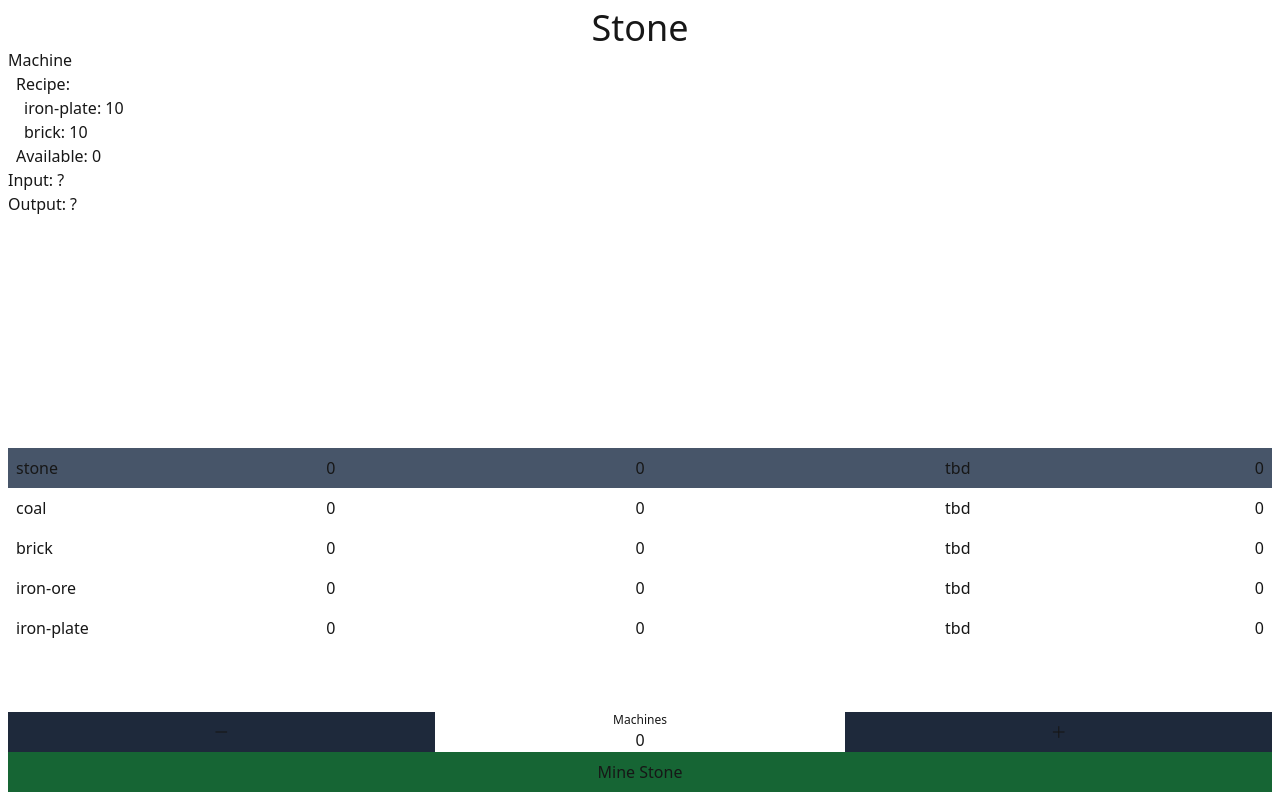
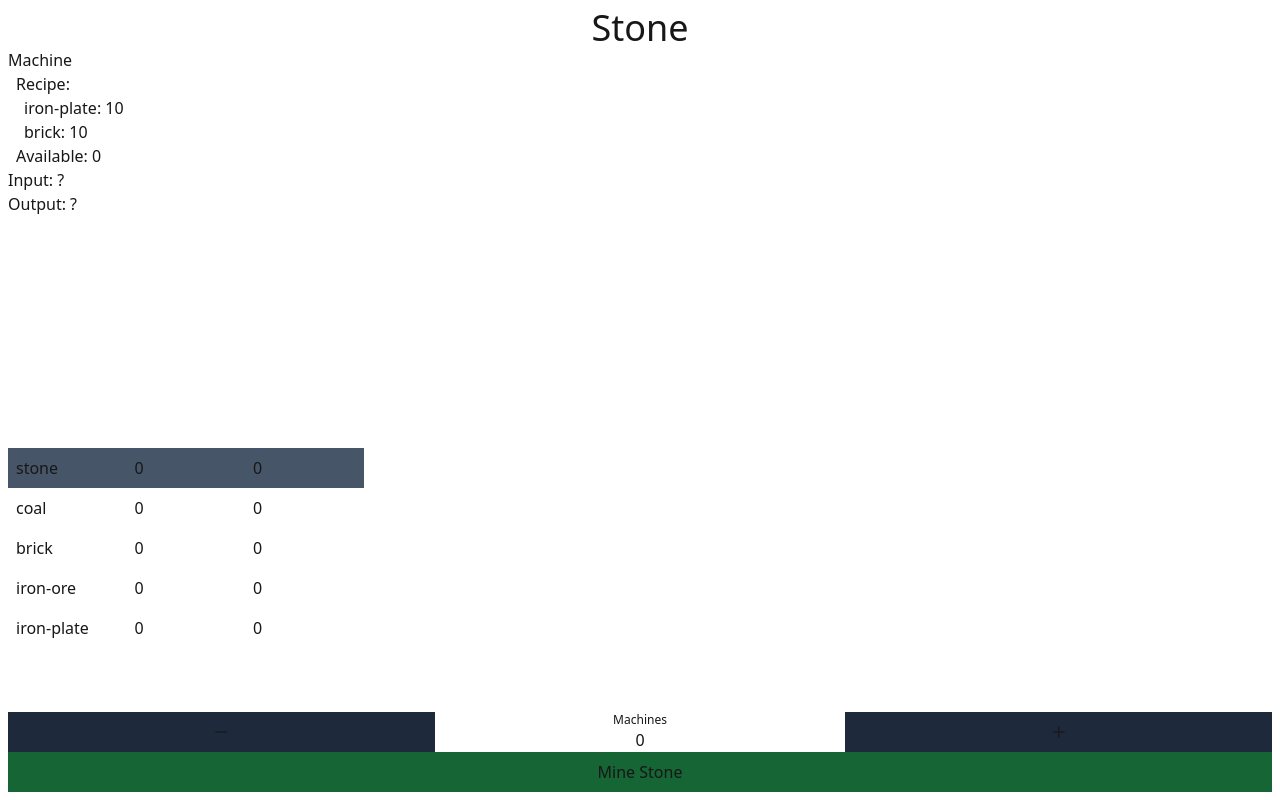
Before and after one commit to tylerschloesser/sim-v6, a React (Vite) app in the folder packages/app/: page / in a window 1280 px wide. Built offline with nearby package versions, Linux system fonts and the light colour scheme.

Commit message:
update table

```diff
--- a/packages/app/src/app.tsx
+++ b/packages/app/src/app.tsx
@@ -1,24 +1,11 @@
-import {
-  createColumnHelper,
-  flexRender,
-  getCoreRowModel,
-  useReactTable,
-} from '@tanstack/react-table'
+import { flexRender } from '@tanstack/react-table'
 import { clsx } from 'clsx'
-import { useEffect, useMemo } from 'react'
+import { useEffect } from 'react'
 import invariant from 'tiny-invariant'
 import { useImmer } from 'use-immer'
 import { MACHINE_RECIPES } from './recipe.js'
 import { ItemType, State } from './state.js'
 import { tick } from './tick.js'
-
-interface RowModel {
-  type: ItemType
-  count: number
-  rate: number
-  tbd: string
-  machines: number
-}
 
 export function App() {
   const [state, setState] = useImmer<State>({
@@ -59,42 +46,15 @@ export function App() {
   invariant(available !== Number.POSITIVE_INFINITY)
   invariant(available >= 0)
 
-  const columnHelper = createColumnHelper<RowModel>()
-
-  const columns = [
-    columnHelper.accessor('type', {
-      cell: (info) => info.getValue(),
-    }),
-    columnHelper.accessor('count', {
-      cell: (info) => Math.floor(info.getValue()),
-    }),
-    columnHelper.accessor('rate', {
-      cell: (info) => info.getValue(),
-    }),
-    columnHelper.accessor('tbd', {
-      cell: (info) => info.getValue(),
-    }),
-    columnHelper.accessor('machines', {
-      cell: (info) => info.getValue(),
-    }),
-  ]
-
-  const data = useMemo(
-    () =>
-      Object.entries(state.items).map(([type, item]) => ({
-        type: type as ItemType,
-        rate: 0,
-        tbd: 'tbd',
+  const rows = Object.entries(state.items).map(
+    ([key, item]) => {
+      const type = key as ItemType
+      return {
+        type,
         ...item,
-      })),
-    [state.items],
+      }
+    },
   )
-
-  const table = useReactTable({
-    data,
-    columns,
-    getCoreRowModel: getCoreRowModel(),
-  })
 
   useEffect(() => {
     if (
@@ -140,32 +100,25 @@ export function App() {
             <col className="w-1/4" />
             <col className="w-1/4" />
             <col className="w-1/4" />
-            <col className="w-1/4" />
-            <col className="w-1/4" />
           </colgroup>
           <tbody>
-            {table.getRowModel().rows.map((row) => (
+            {rows.map((row) => (
               <tr
-                key={row.id}
+                key={row.type}
                 className={clsx(
                   'hover:bg-slate-500',
-                  state.selected === row.original.type &&
+                  state.selected === row.type &&
                     'bg-slate-600',
                 )}
                 onClick={() => {
                   setState((draft) => {
-                    draft.selected = row.original.type
+                    draft.selected = row.type
                   })
                 }}
               >
-                {row.getVisibleCells().map((cell) => (
-                  <td key={cell.id} className="p-2">
-                    {flexRender(
-                      cell.column.columnDef.cell,
-                      cell.getContext(),
-                    )}
-                  </td>
-                ))}
+                <td className="p-2">{row.type}</td>
+                <td className="p-2">{row.count}</td>
+                <td className="p-2">{row.machines}</td>
               </tr>
             ))}
           </tbody>
--- a/packages/app/src/recipe.ts
+++ b/packages/app/src/recipe.ts
@@ -43,5 +43,13 @@ export const ITEM_RECIPE: Record<ItemType, ItemRecipe> = {
       [ItemType.Brick]: 1 * 0.1,
     },
   },
-  [ItemType.IronPlate]: { input: {}, output: {} },
+  [ItemType.IronPlate]: {
+    input: {
+      [ItemType.IronOre]: 2 * 0.1,
+      [ItemType.Coal]: 0.1 * 0.1,
+    },
+    output: {
+      [ItemType.IronPlate]: 1 * 0.1,
+    },
+  },
 }
```
